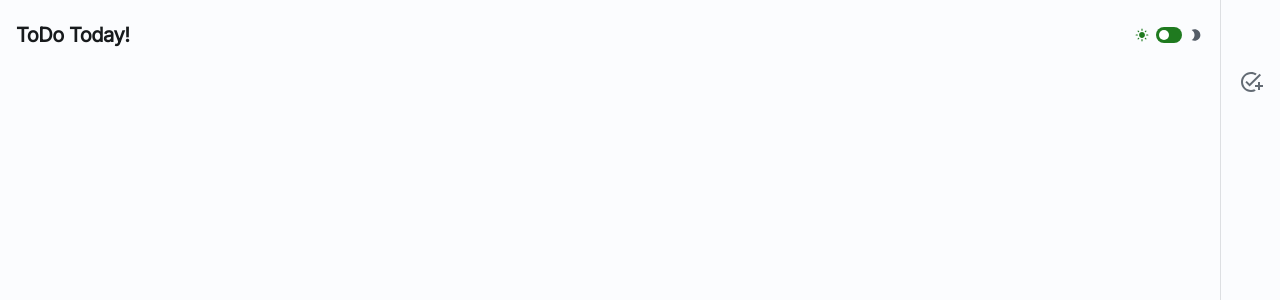
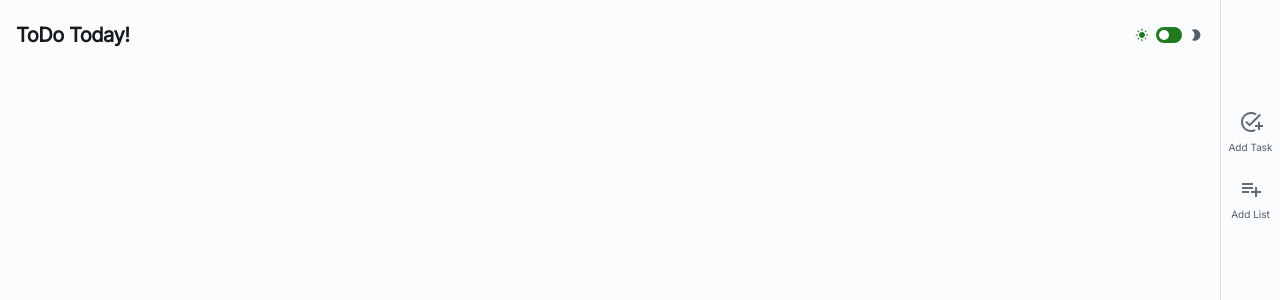
Before and after one commit to mattroberts11/todo-chrome, a React (Vite) app: page / in a window 1280 px wide. Shown: the top 300 px of the page. Built offline with nearby package versions, Linux system fonts and the light colour scheme.

Commit message:
chore: right nav updates

```diff
--- a/src/components/RightNav.tsx
+++ b/src/components/RightNav.tsx
@@ -1,9 +1,27 @@
 import React from "react";
 
-import { Box, IconButton } from "@mui/joy";
+import { Box, IconButton, Stack, Typography } from "@mui/joy";
 import { useTheme } from "@mui/joy";
 
 import AddTask from "@mui/icons-material/AddTask";
+// import ListIcon from "@mui/icons-material/List";
+import PlaylistAddIcon from "@mui/icons-material/PlaylistAdd";
+
+const ButtonWrapper: React.FC<{ children: React.ReactNode }> = ({
+  children,
+}) => {
+  return (
+    <Box
+      sx={{
+        display: "flex",
+        flexDirection: "column",
+        alignItems: "center",
+      }}
+    >
+      {children}
+    </Box>
+  );
+};
 
 const RightNav: React.FC = () => {
   const theme = useTheme();
@@ -18,7 +36,7 @@ const RightNav: React.FC = () => {
         display: "flex",
         flexDirection: "column",
         gap: 4,
-        pt: "64px",
+        pt: "104px",
         pb: 4,
         maxWidth: "60px",
         alignItems: "center",
@@ -26,14 +44,29 @@ const RightNav: React.FC = () => {
         flexGrow: 1,
       }}
     >
-      <Box
+      <Stack
         id="button-wrapper"
-        sx={{ display: "flex", flexDirection: "column" }}
+        direction={"column"}
+        spacing={2}
+        sx={{ justifyContent: "center", alignItems: "center" }}
       >
-        <IconButton variant="plain">
-          <AddTask />
-        </IconButton>
-      </Box>
+        <ButtonWrapper>
+          <IconButton variant="plain">
+            <AddTask sx={{ display: "block" }} />
+          </IconButton>
+          <Typography level="body-sm" sx={{ fontSize: "10px", mt: 0 }}>
+            Add Task
+          </Typography>
+        </ButtonWrapper>
+        <ButtonWrapper>
+          <IconButton variant="plain">
+            <PlaylistAddIcon />
+          </IconButton>
+          <Typography level="body-sm" sx={{ fontSize: "10px", mt: 0 }}>
+            Add List
+          </Typography>
+        </ButtonWrapper>
+      </Stack>
     </Box>
   );
 };
```
